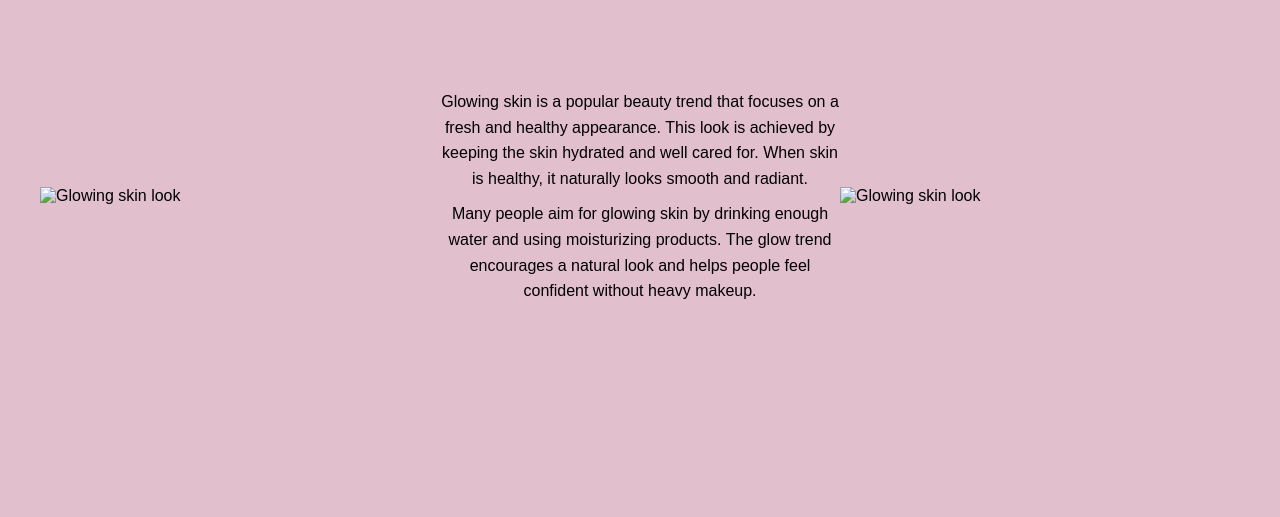
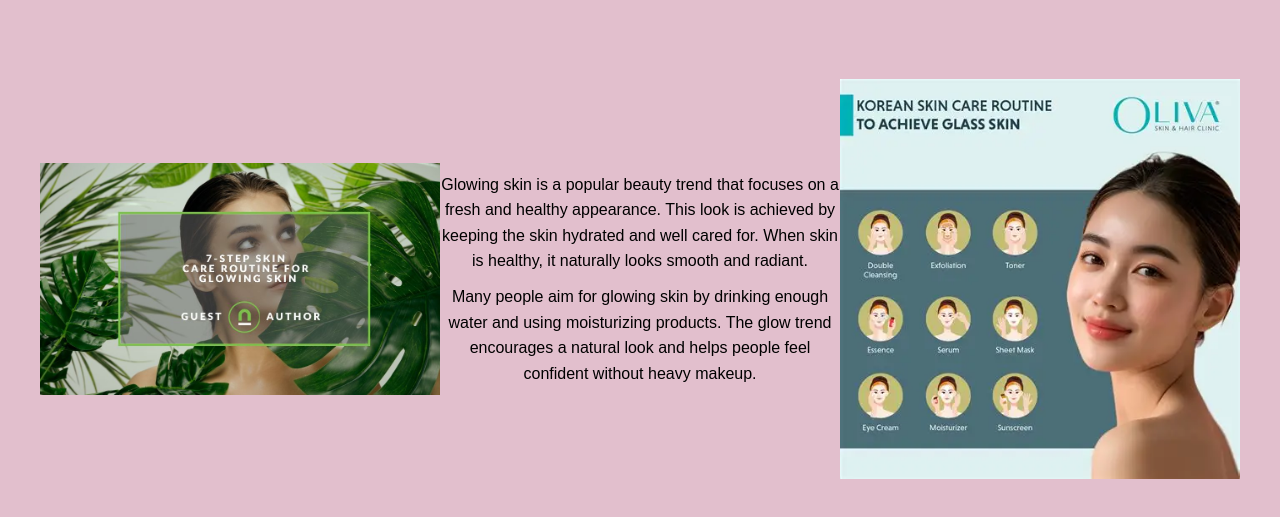
Before and after one commit to devanshij368/Project-Juniors1, a plain HTML site: page glow.html in a window 1280 px wide. Shown: the part 195-712 px from the top of the page. Drawn offline with Linux system fonts and the light colour scheme; the site is published under a folder, as on GitHub Pages, so addresses that start at the root find nothing.

Commit message:
changed
Pictures are not running in google chrome.

```diff
--- a/glow.html
+++ b/glow.html
@@ -31,7 +31,7 @@
   <div class="side-layout">
 
      <!-- Left Image -->
-  <img src="/image/glow.jpg" alt="Glowing skin look" class="side-image">
+  <img src="image/glow.jpg" alt="Glowing skin look" class="side-image">
 
   <!-- Center Text -->
   <div class="center-text">
@@ -52,7 +52,7 @@
   </div>
 
   <!-- Right Image -->
-  <img src="/image/glow2.webp" alt="Glowing skin look" class="side-image">
+  <img src="image/glow2.webp" alt="Glowing skin look" class="side-image">
 
 </div>
 
```
Also changed, not shown: routine.html (+2 -2 lines), image/skincare1.jpg (deleted).
